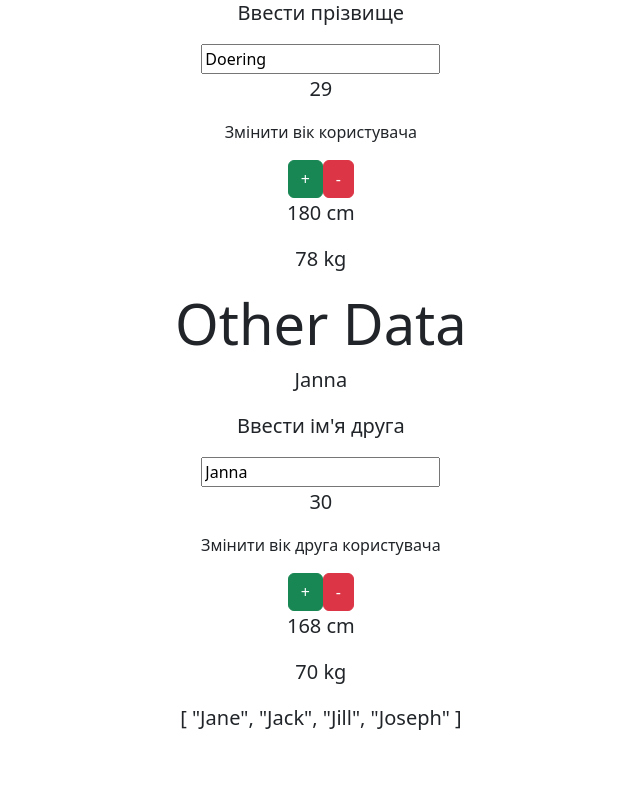
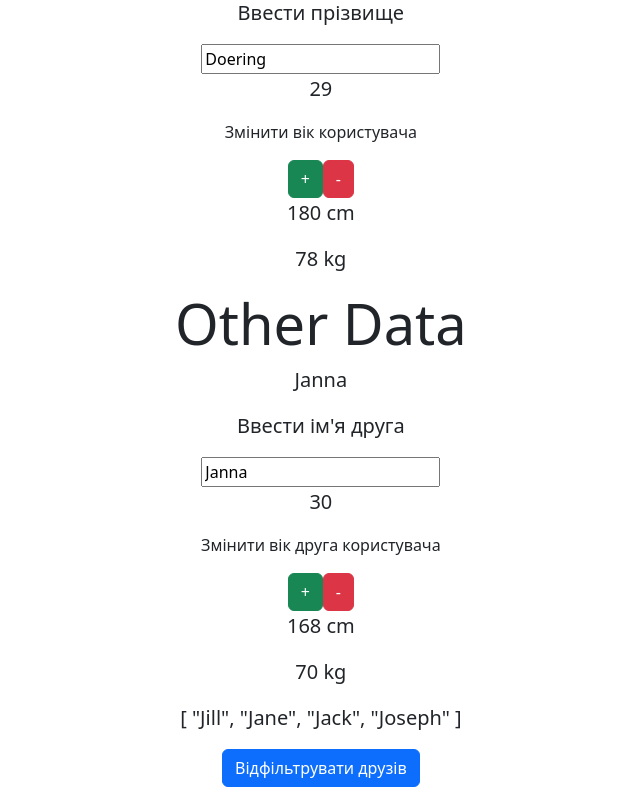
Before and after one commit to AkakiyBerula/VueLesson2, a Vue app: page / in a window 1280 px wide. Shown: the part 245-1032 px from the top of the page, without its empty margins (43-683 px from the left). Before the commit the page ends 994 px from the top, so only its background shows below. Built offline with nearby package versions, Linux system fonts and the light colour scheme.

Commit message:
Створіть метод для фільтрації масиву об'єктів за деяким критерієм.

```diff
--- a/src/components/Data.vue
+++ b/src/components/Data.vue
@@ -38,6 +38,9 @@
             <p class="lead">{{ friend.height }} cm</p>
             <p class="lead">{{ friend.weight }} kg</p>
             <p class="lead">{{ friend.friendsList }}</p>
+            <div>
+                <button class="btn btn-primary" @click="filterFriendsList('Jack')">Відфільтрувати друзів</button>
+            </div>
         </div>
     </div>
 
@@ -59,7 +62,7 @@ export default {
                 age: 30,
                 height: 168,
                 weight: 70,
-                friendsList: ["Jane", "Jack", "Jill", "Joseph"]
+                friendsList: ['Jill', 'Jane', 'Jack', 'Joseph']
             }
         }
     },
@@ -74,13 +77,16 @@ export default {
             this.friend.age++
         },
         decrementFriendAge () {
-            this.age--
+            this.friend.age--
         },
         changeFirstName(newFirstName) {
-            this.firstName = newLastName;
+            this.firstName = newFirstName;
         },
         changeLastName(newLastName) {
             this.lastName = newLastName;
+        },
+        filterFriendsList(name) {
+            this.friend.friendsList = this.friend.friendsList.filter(friend => friend === name);
         }
 
     },
```
